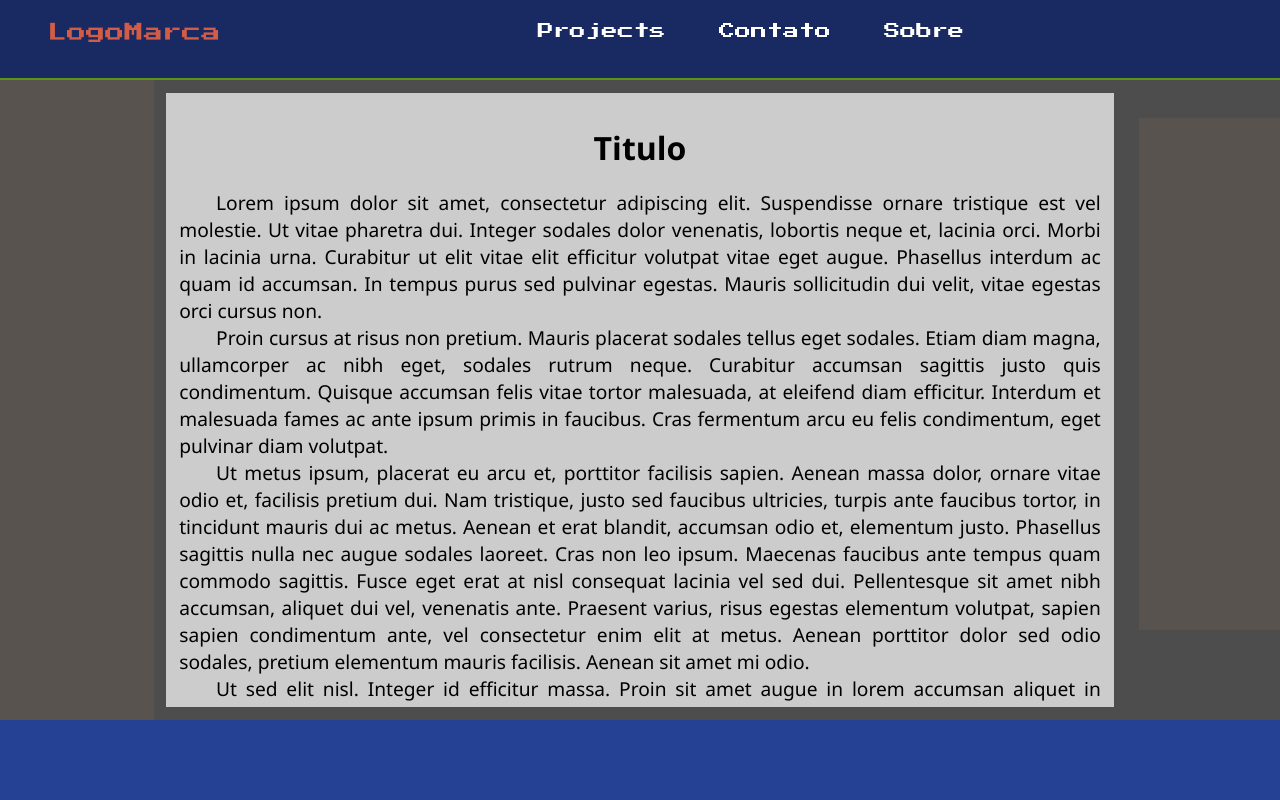
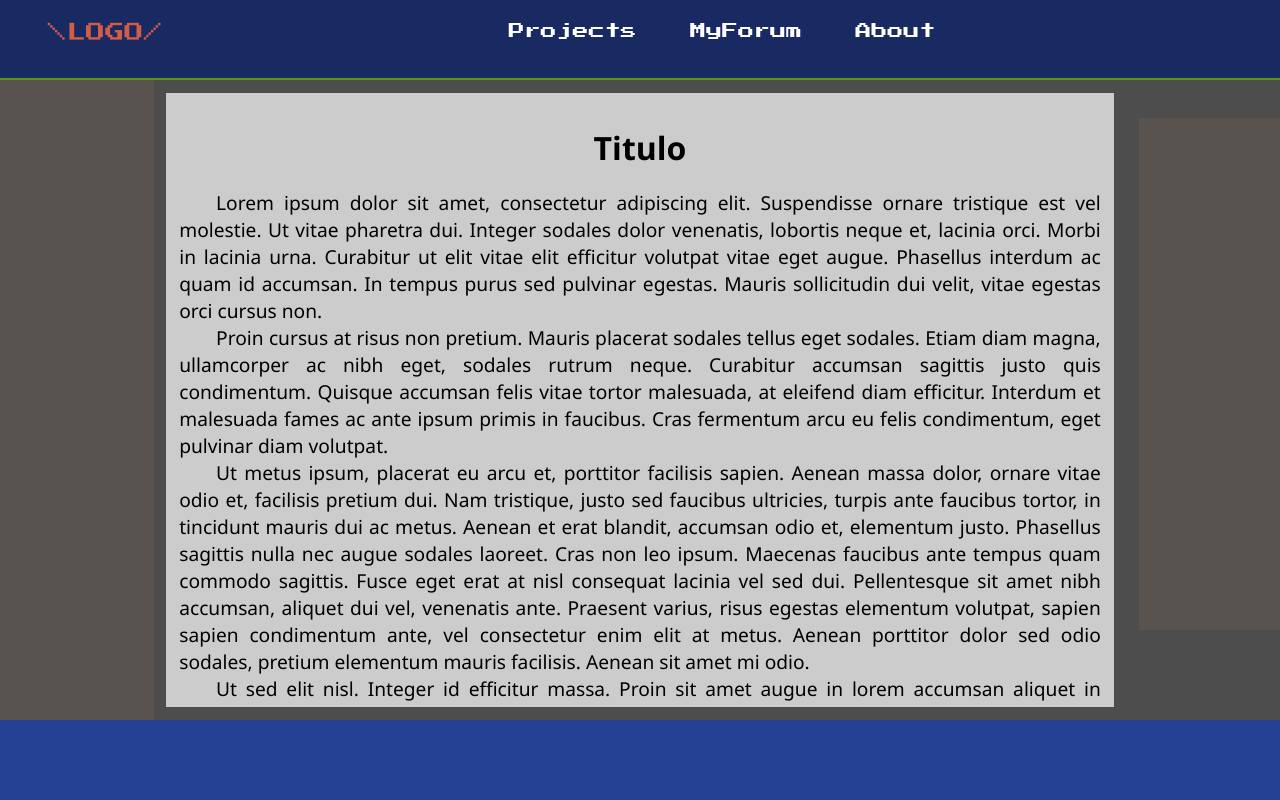
Before and after one commit to GabrielSantanaNeto/MyPortfolio, a plain HTML site: page index.html in a window 1280 px wide. Drawn offline with Linux system fonts and the light colour scheme.

Commit message:
Alteração no menu

```diff
--- a/index.html
+++ b/index.html
@@ -13,11 +13,11 @@
 <body>
     <!--Header #########################################################################-->
     <header>
-        <a href="" class="logo">LogoMarca</a>
+        <a href="" class="logo">\LOGO/</a>
 
         <a href="">Projects</a>
-        <a href="">Contato</a>
-        <a href="">Sobre</a>
+        <a href="">MyForum</a>
+        <a href="">About</a>
 
         <div class="header-bottom">
 
```
Also changed, not shown: 1 other file.
